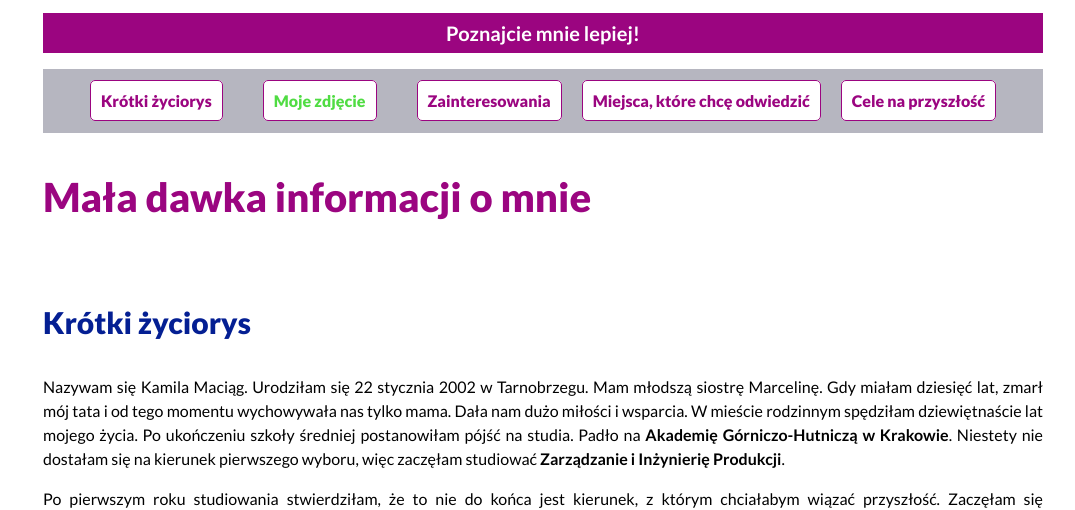
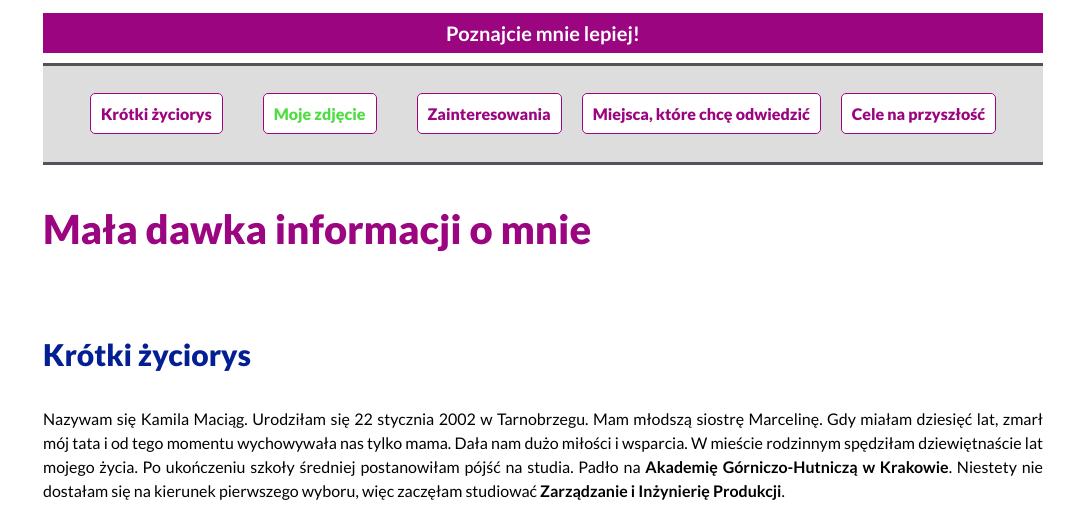
Before and after one commit to kamila2201/homepage, a plain HTML site: page index.html in a window 1280 px wide. Shown: the top 510 px of the page, without its empty margins (97-1172 px from the left). Drawn offline with nearby package versions, Linux system fonts and the light colour scheme.

Commit message:
changed navigation styles

```diff
--- a/css/navigation.css
+++ b/css/navigation.css
@@ -1,5 +1,7 @@
 .navigation {
-    background-color: #b6b6c0;
+    background-color: #ddd;
+    border-style: solid none;
+    border-color: #535359;
 }
 
 .navigation__list {
```
